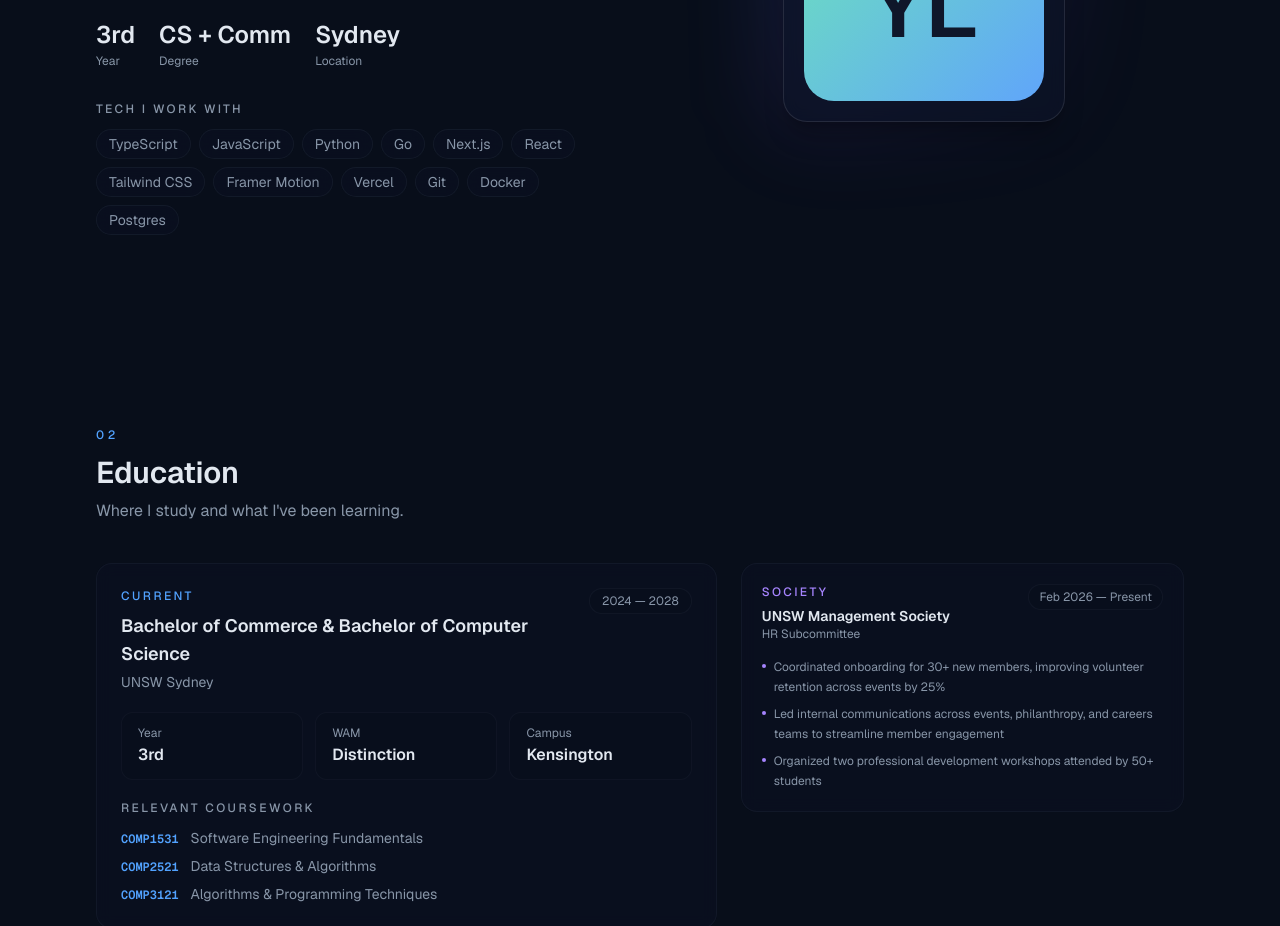
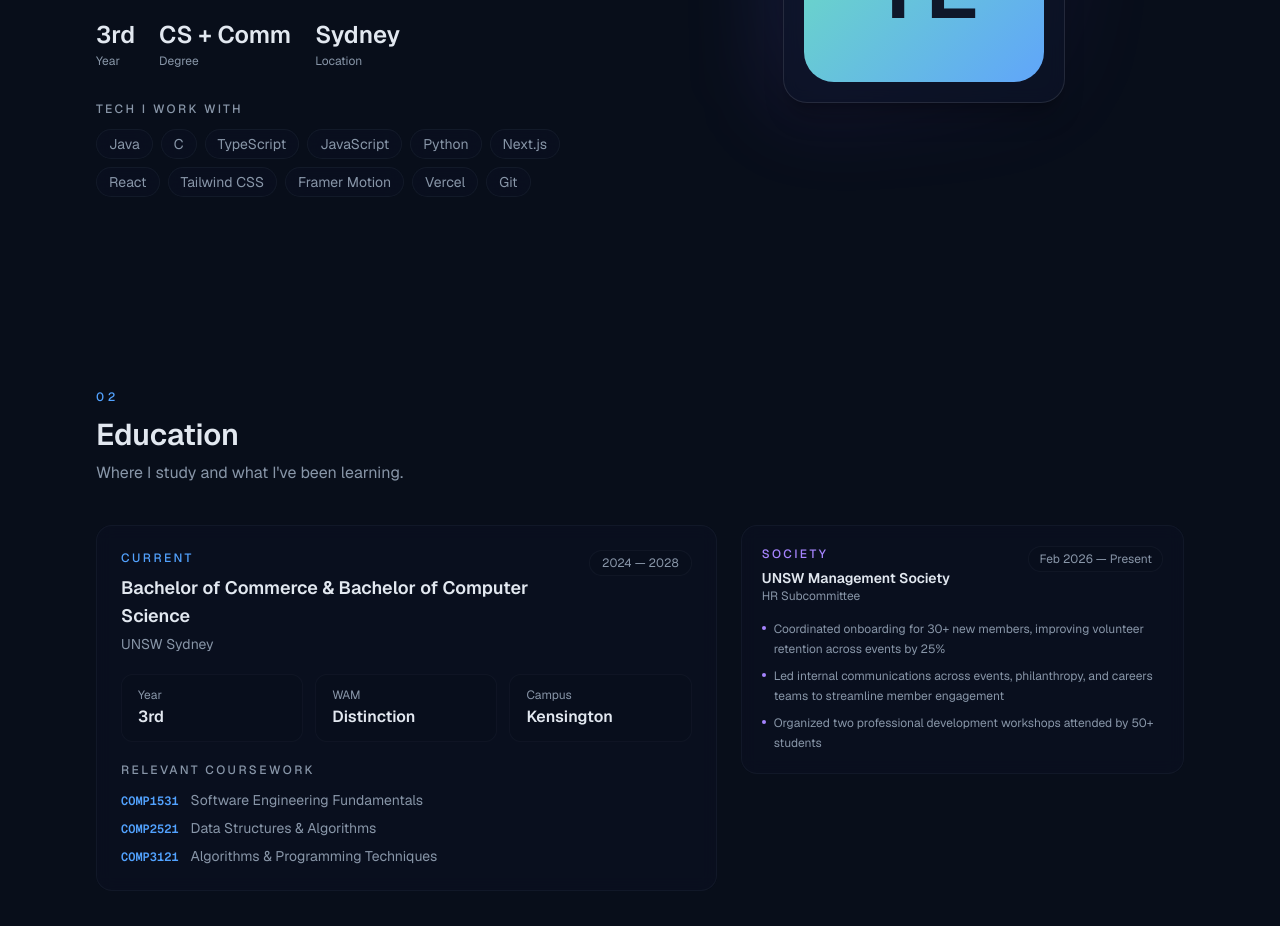
Before and after one commit to Yier-L/Portfolio, a Next.js app: page / in a window 1280 px wide. Shown: the part 1160-2086 px from the top of the page. Built offline with nearby package versions, Linux system fonts and the light colour scheme; no server answers.

Commit message:
more placeholders updated

```diff
--- a/data/skills.ts
+++ b/data/skills.ts
@@ -1,5 +1,5 @@
 export const skills = {
-  languages: ["TypeScript", "JavaScript", "Python", "Go"],
+  languages: ["Java", "C", "TypeScript", "JavaScript", "Python"],
   frameworks: ["Next.js", "React", "Tailwind CSS", "Framer Motion"],
-  tools: ["Vercel", "Git", "Docker", "Postgres"],
+  tools: ["Vercel", "Git"],
 } as const;
```
